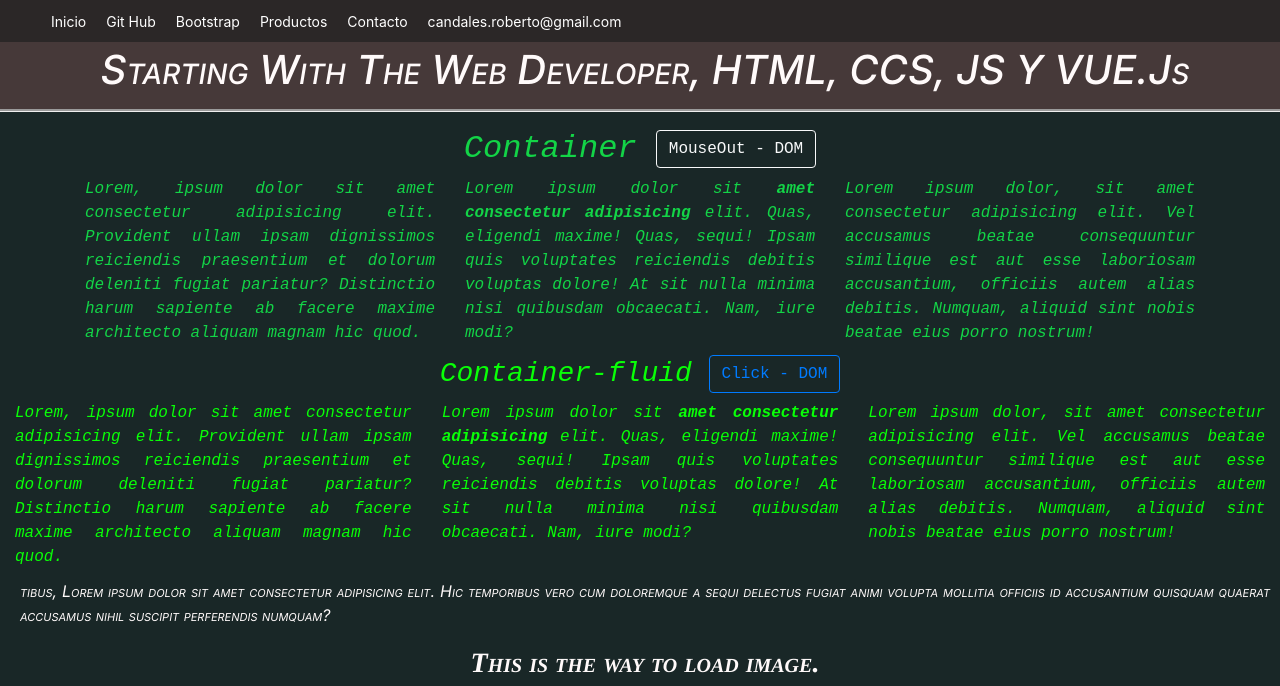
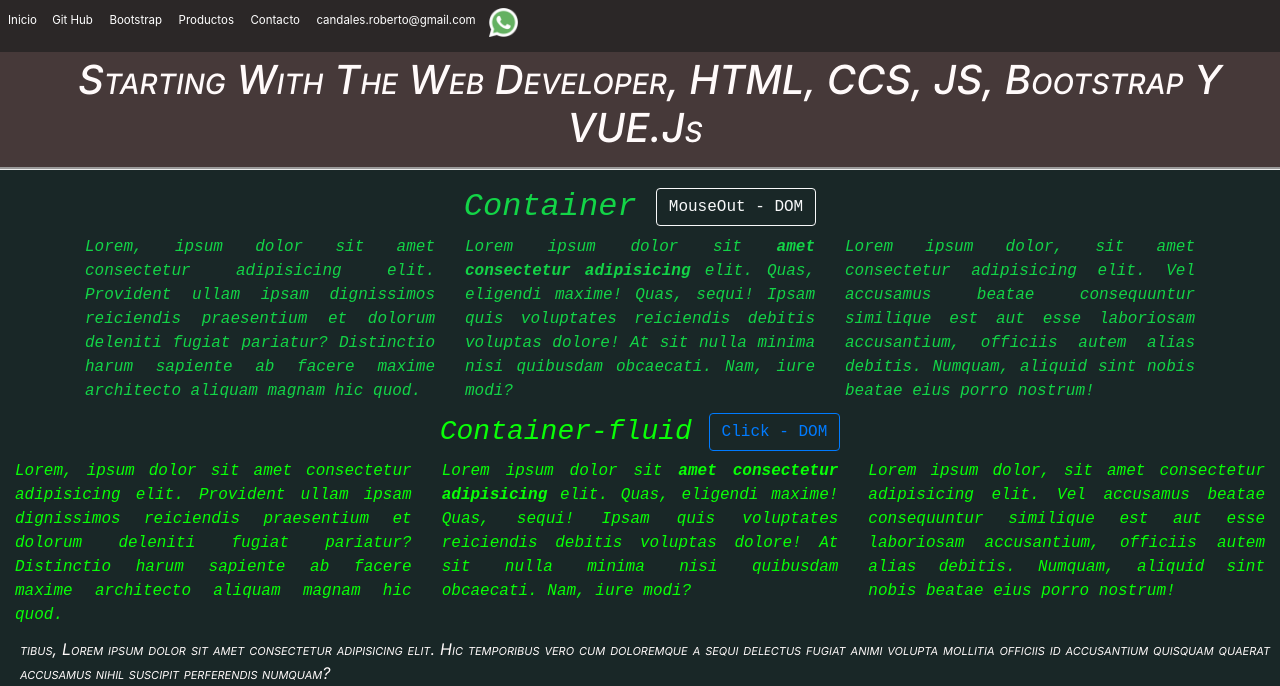
Before and after one commit to robertocandales/DesarrolloPaginaWeb, a plain HTML site: page index.html in a window 1280 px wide. Shown: the top 686 px of the page. Drawn offline with nearby package versions, Linux system fonts and the light colour scheme.

Commit message:
Quinto Commit

```diff
--- a/index.css
+++ b/index.css
@@ -81,16 +81,29 @@ img {
 }
 
 #button {
-        padding: 2;
+        padding: 5px;
 }
 li {
     display: inline; /* Barra horizontal */
-     font-family: Arial;
+    font-family: Arial;
     font-size: 11px;
     text-decoration: none;
     padding: 1px;
     padding-right: 5px;
 }
+
+#button li a {
+    display: inline; /* Barra horizontal */
+    font-size: 11.5px;
+    text-decoration: none;
+    padding: 1px;
+    padding-right: 5px;
+    font-family: -apple-system, BlinkMacSystemFont, 'Segoe UI', Roboto, Oxygen, Ubuntu, Cantarell, 'Open Sans', 'Helvetica Neue', sans-serif;
+    color: #fff;
+
+}
+
+/*
 #button li a {
     text-decoration: none;
     font-family: -apple-system, BlinkMacSystemFont, 'Segoe UI', Roboto, Oxygen, Ubuntu, Cantarell, 'Open Sans', 'Helvetica Neue', sans-serif;
@@ -98,7 +111,7 @@ li {
     font-size: 14px;
     color: #fff;
     padding: 10px;
-}
+}*/
 
 .otroTexto{
     font-family: serif;
@@ -135,3 +148,21 @@ li {
     text-align: center;
     font-size: large;
 }
+
+.appWhatsapp {
+    position: absolute;
+    width: 50px;
+    height: auto;
+    padding-right: 150px;
+
+
+}
+
+.appWhatsapp img{
+    width: 70%;
+    display: inline; /* Barra horizontal */
+    padding: 1px;
+    padding-right: 1px;
+    padding-right: 150;
+
+}
--- a/index.html
+++ b/index.html
@@ -26,6 +26,11 @@
                         <li><a href="https://www.w3schools.com/" target="_blank">Productos</a></li>
                         <li><a href="https://www.linkedin.com/in/robertocandales/"  target="_blank">Contacto</a></li>
                         <li><a href="mailto:candales.roberto@gmail.com?Subject=Interesado%20en%20el%20curso">candales.roberto@gmail.com</a></li>
+                        <li><a class="appWhatsapp" href="https://api.whatsapp.com/send?phone=5491131825199&text=Hola&nbsp;te&nbsp;puedo&nbsp;Ayudar?"  target="_blank">
+
+                                <img src="picture/whatsapp.png" alt="Whatsapp">
+                            </a>
+                        </li>
                         <!--<li><a href="https://www.mozilla.org/es-ES/">Creo un enlace </a></li> -->
 
                     </ul>
@@ -40,7 +45,7 @@
 
                 <h1 id="title">
                     <h id="text1">
-                        Starting with the web developer, HTML, CCS, JS y VUE.js
+                        Starting with the web developer, HTML, CCS, JS, Bootstrap y VUE.js
                     </h>
                 </h1>
 
```
Also changed, not shown: picture/whatsapp.png (added).
